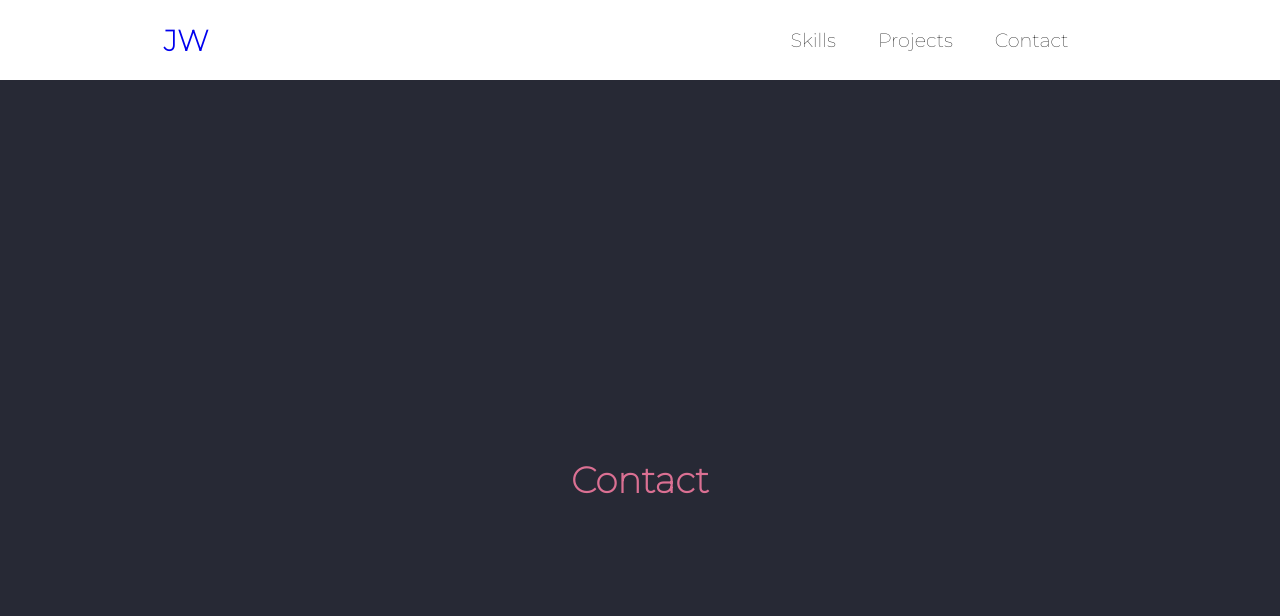
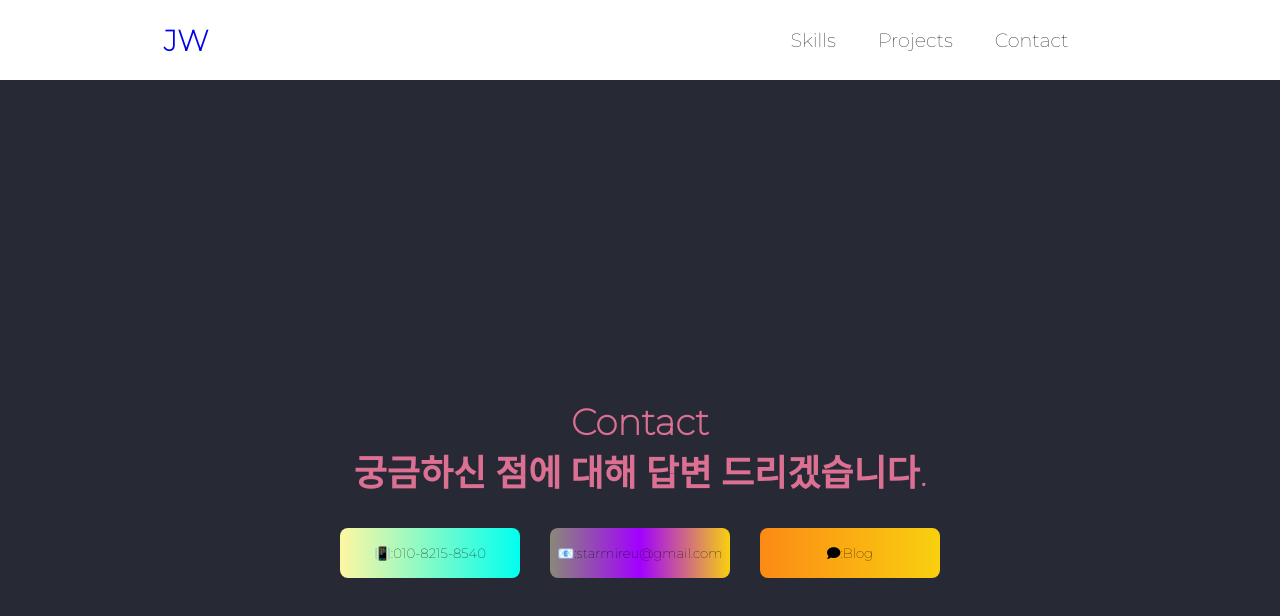
Before and after one commit to mireu-san/the-lighthouse, a React (Create React App) app: page /contact in a window 1280 px wide. Shown: the top 616 px of the page. Built offline with nearby package versions, Linux system fonts and the light colour scheme.

Commit message:
absolute draft only - complete

```diff
--- a/src/pages/Contact.js
+++ b/src/pages/Contact.js
@@ -1,6 +1,6 @@
 import React from 'react'
 import { StyledIndex } from '../styles/index.styled'
-
+import '../styles/Contact.css'
 // import emailjs from 'emailjs-com';
 
 function Contact() {
@@ -14,10 +14,37 @@ function Contact() {
                 height: '100vh'
             }}
         >
-            <section className="contact">
-                <h1>Contact</h1>
-
-            </section>
+        <section class="contact" id="contact">
+            <h1>Contact</h1>
+            <h2>궁금하신 점에 대해 답변 드리겠습니다.</h2>
+            <div class="contact__container">
+                <a href="tel:+8210-8215-8540">
+                    <button
+                        class="button__contact"
+                        id="contact__btn__one"
+                    >
+                        📳:010-8215-8540
+                    </button>
+                </a>
+                <a href="mailto:starmireu@gmail.com">
+                    <button
+                    class="button__contact"
+                    id="contact__btn__two"
+                    >
+                        📧:starmireu@gmail.com
+                    </button>
+                </a>
+                <a href="https://silverlibrary.tistory.com/">
+                    <button
+                    class="button__contact"
+                    id="contact__btn__three"
+                    >
+                    <i class="fas fa-comment"></i>
+                        :Blog
+                    </button>
+                </a>
+            </div>
+        </section>
 
 
         </div>
--- /dev/null
+++ b/src/styles/Contact.css
@@ -0,0 +1,71 @@
+/* footer - contact */
+.contact {
+    margin-top: 2rem;
+    padding: 200px 0;
+    text-align: center;
+    align-items: center;
+    justify-content: center;
+  }
+
+  .contact h1 h2 {
+    margin-bottom: var(--bottom-margin-2);
+  }
+
+  #contact__container {
+    /* display: flex; */
+    padding: 1rem;
+    display: inline-block -moz-grid-line;
+    position: relative;
+    text-align: center;
+    align-items: center;
+    width: 750px;
+    overflow-y: auto;
+  }
+
+  .button__contact {
+    width: 180px;
+    height: 50px;
+    margin: 15px;
+    display: inline-block;
+  }
+
+   #contact__btn__one {
+    background: #000000;
+    background: linear-gradient(to right, #fff6a2, #00fff0);
+    border: none;
+    border-radius: 8px;
+    margin-top: 2rem;
+    cursor: pointer;
+    position: relative;
+    transition: all 0.35s;
+    outline: none;
+    text-decoration: none;
+  }
+
+  #contact__btn__two {
+    background: #000000;
+    background: linear-gradient(to right, #8a8879, #a100ff, #f9d00f);
+    border: none;
+    border-radius: 8px;
+    margin-top: 2rem;
+    cursor: pointer;
+    position: relative;
+    transition: all 0.35s;
+    outline: none;
+    text-decoration: none;
+  }
+
+  #contact__btn__three {
+    background: #000000;
+    background: linear-gradient(to right, #fc8a15, #f9d00f);
+    border: none;
+    border-radius: 8px;
+    margin-top: 2rem;
+    cursor: pointer;
+    position: relative;
+    transition: all 0.35s;
+    outline: none;
+    text-decoration: none;
+  }
+
+  /* END OF CONTACT */
```
Also changed, not shown: 1 other file (tests, documents, lock files or other folders).
